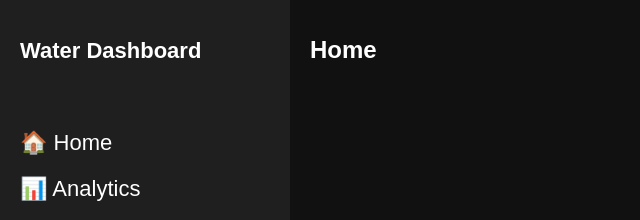
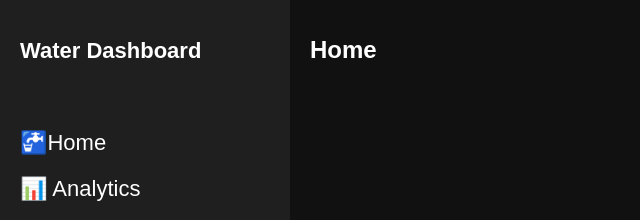
Before and after one commit to THATSMEPS/Water_Quality_Monitoring, a React (Create React App) app in the folder frontend/: page / in a window 1280 px wide. Shown: the top 220 px of the page, without its empty margins (0-640 px from the left). Built offline with nearby package versions, Linux system fonts and the light colour scheme.

Commit message:
Frontend added Design by Dhruv, Connected via backend and features added by Pratham

```diff
--- a/frontend/src/components/Sidebar.js
+++ b/frontend/src/components/Sidebar.js
@@ -7,7 +7,7 @@ function Sidebar() {
     <div className="sidebar">
       <h2>Water Dashboard</h2>
       <ul>
-        <li><Link to="/">🏠 Home</Link></li>
+        <li><Link to="/">🚰Home</Link></li>
         <li><Link to="/analytics">📊 Analytics</Link></li>
         <li><Link to="/sensordata">📡 Sensor Data</Link></li>
         <li><Link to="/alerts">🚨 Alerts</Link></li>
```
